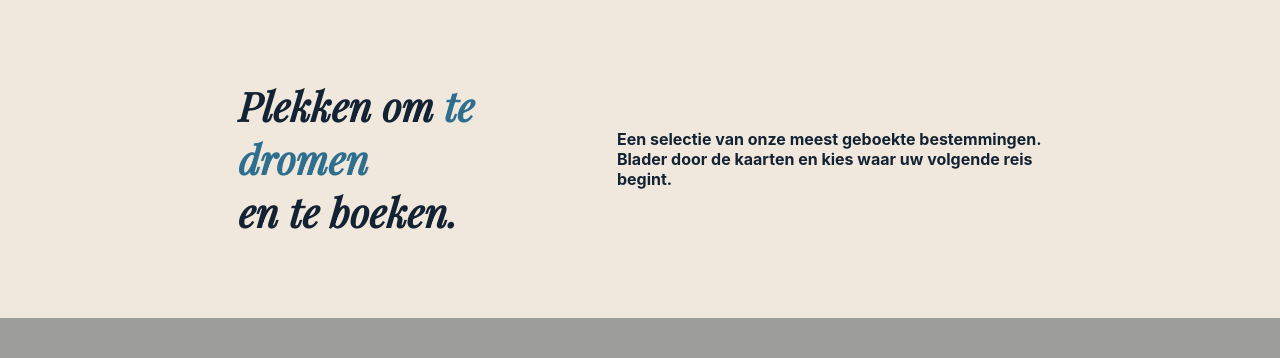
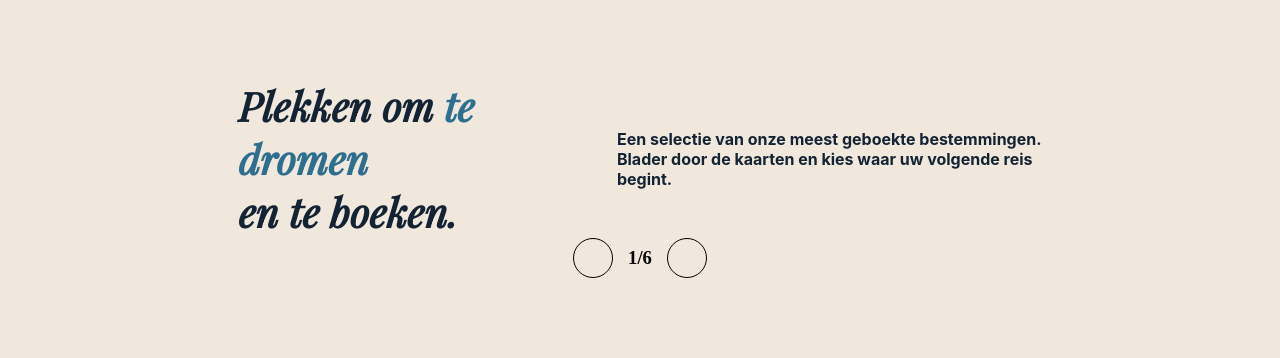
Before and after one commit to DanielRosmalen/webapp2, a PHP site: page / in a window 1280 px wide. Shown: the part 780-1138 px from the top of the page. Before the commit the page ends 1098 px from the top, so only its background shows below. Run offline with PHP 8.4, Linux system fonts and the light colour scheme; some web fonts are replaced.

Commit message:
Landing page and destinies beginning buttons for pictures

```diff
--- a/app/index.php
+++ b/app/index.php
@@ -47,8 +47,11 @@
             Blader door de kaarten en kies waar uw volgende reis <br>
             begint.</h2>
     </div>
-    <a href="" class=""></a>
-    <a href="" class=""></a>
+    <div class="pictures-slides">
+    <a href="" class="arrow-button"></a>
+    <h3>1/6</h3>
+    <a href="" class="arrow-button"></a>
+    </div>
     <div class="location-image"></div>
 </div>
 
--- a/app/style.css
+++ b/app/style.css
@@ -141,3 +141,20 @@
     width: 90%;
     justify-content: space-evenly;
 }
+
+.pictures-slides {
+    display: flex;
+    flex-direction: row;
+    align-items: center;
+    gap: 15px;
+}
+
+.arrow-button {
+    width: 40px;
+    height: 40px;
+    border-radius: 50%;
+    border: 1.5px solid black;
+    display: flex;
+    align-items: center;
+    justify-content: center;
+}
```
